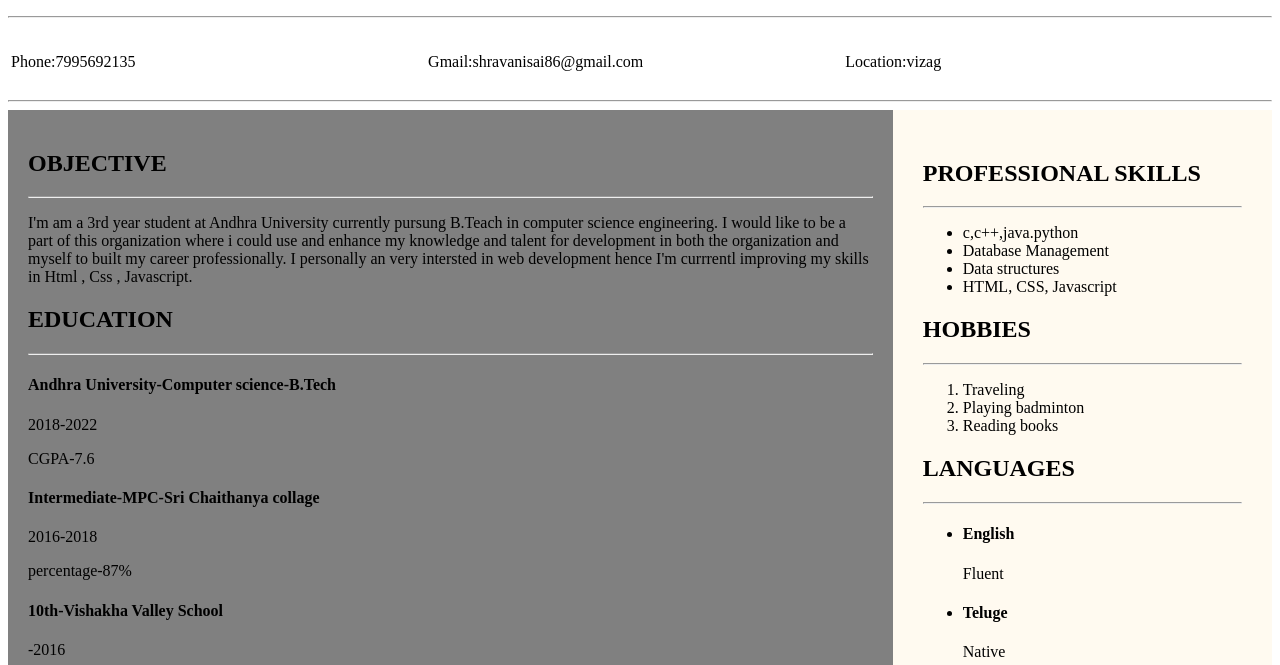
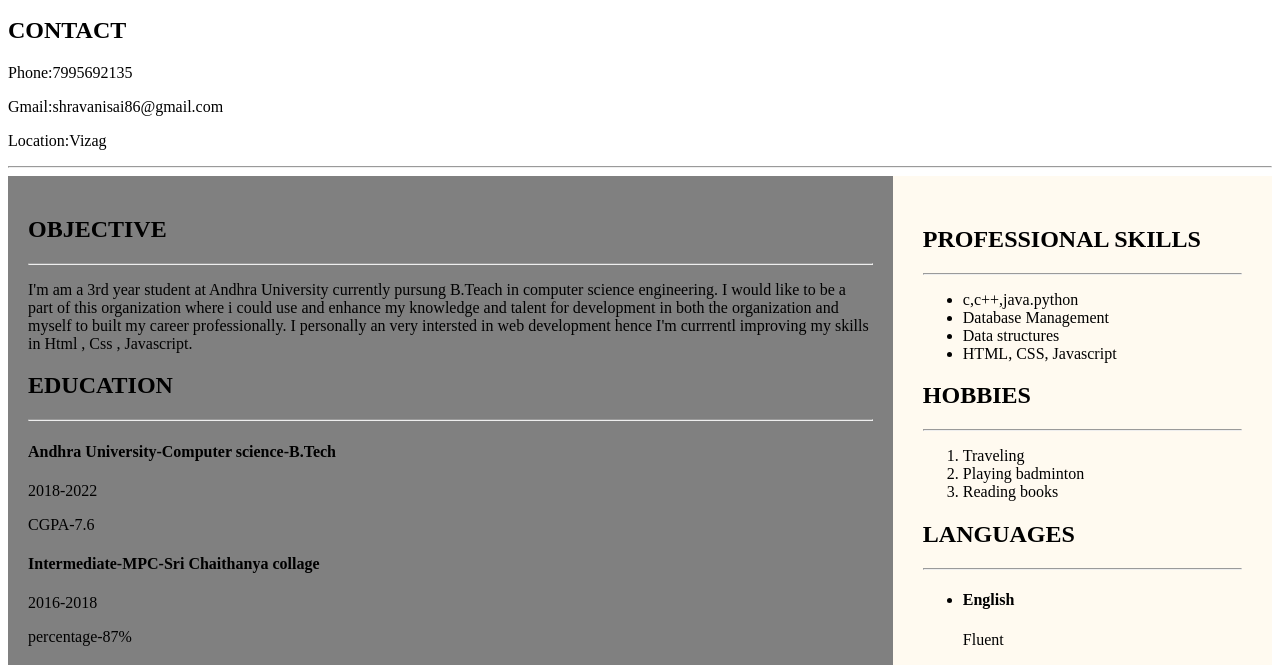
Before and after one commit to sravani-seelam/cv, a plain HTML site: page index.html in a window 1280 px wide. Shown: the part 105-770 px from the top of the page. Drawn offline with Linux system fonts and the light colour scheme.

Commit message:
Update index.html

```diff
--- a/index.html
+++ b/index.html
@@ -6,22 +6,18 @@
     <link rel="stylesheet" href="style.css">
   </head>
   <body>
+    <div class="body">
+      <div class="name">
       <h1>SRAVANI SEELAM</h1>
       <h3>Computer science student</h3>
-      <hr/>
-      <p>
-      <div class="index">
-           <div class="list" >
+    </div>
+      <div class="contact">
+         <h2>CONTACT</h2>
             <p>Phone:7995692135</p>
-           </div>
-           <div class="list" >
-           <p>Gmail:shravanisai86@gmail.com</p>
-           </div>
-            <div class="list">
-            <p >Location:vizag</p>
-            </div>
+            <p>Gmail:shravanisai86@gmail.com</p>
+            <p>Location:Vizag</p>
+          </div>
         </div>
-        </p>
         <hr/>
         <div class="row">
             <div class="column" style="background-color:#808080;">
```
